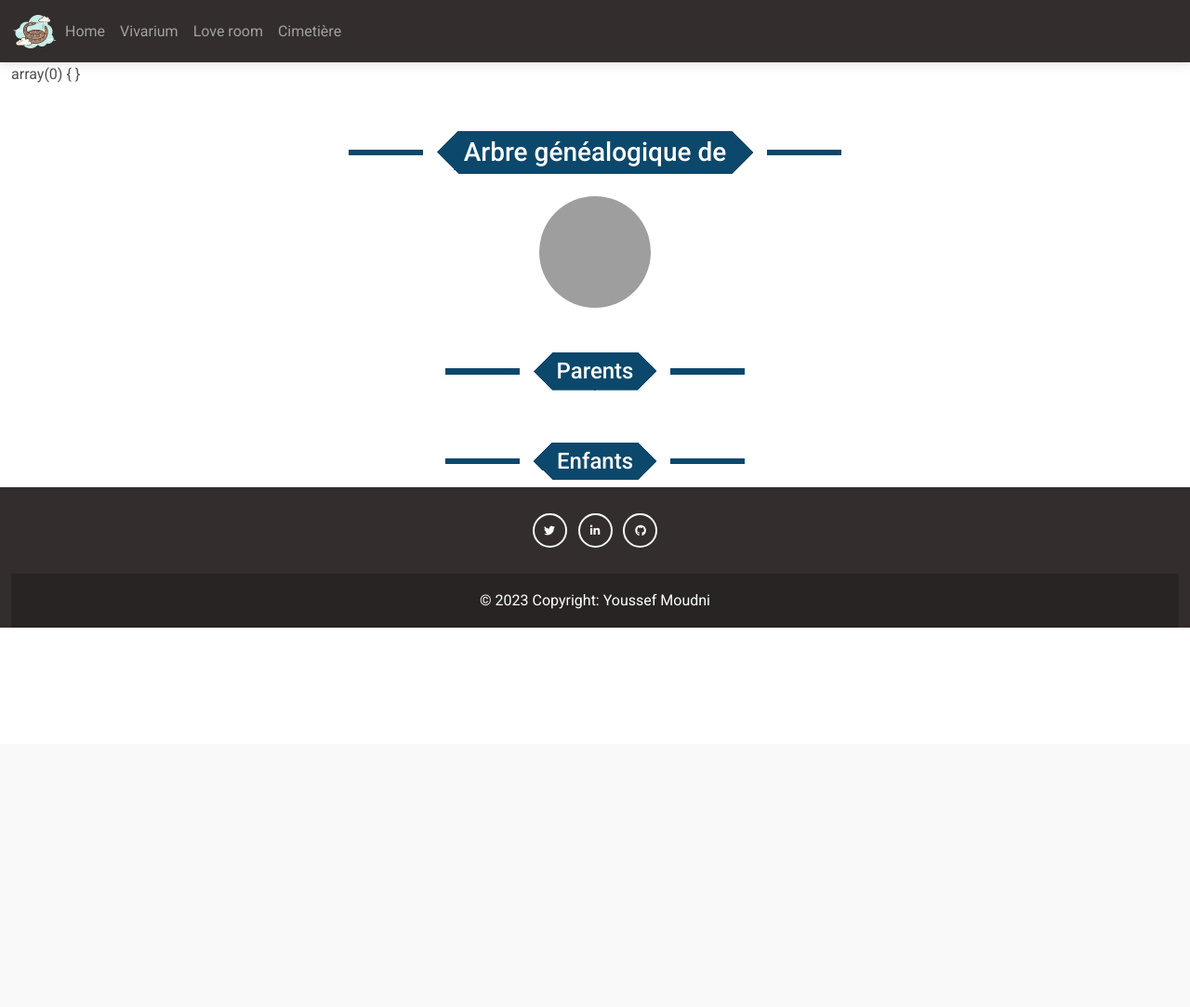
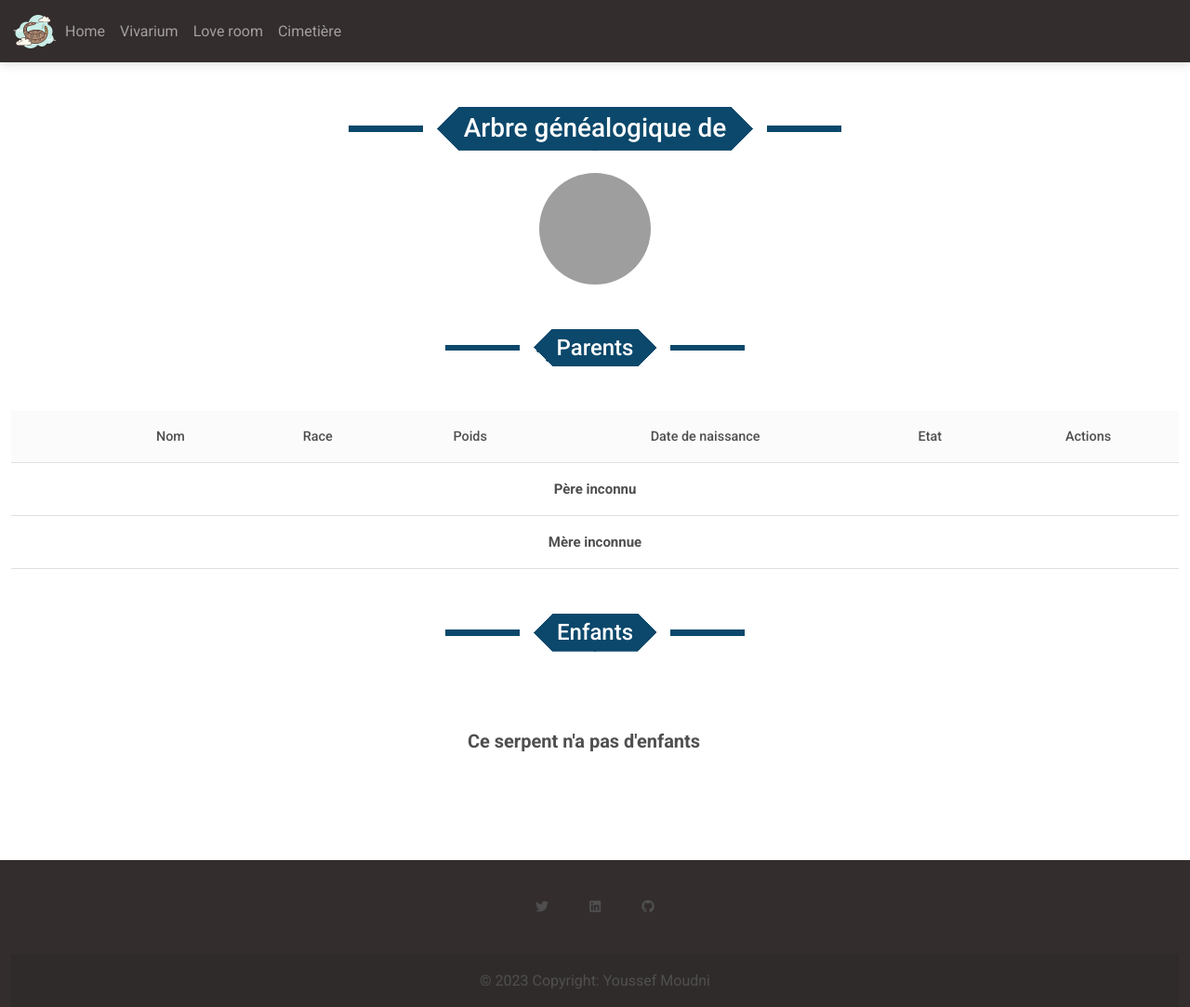
Before and after one commit to youssef67/site-serpents, a PHP site: page /index.php?page=famille in a window 1280 px wide. Shown: the whole page at 93% size. Before the commit the page ends 675 px from the top, so only its background shows below. Run offline with PHP 8.4, Linux system fonts and the light colour scheme; data that the repository does not hold is empty; some libraries are stand-ins or nearby versions; grey boxes are pictures that could not be loaded.

Commit message:
final commit

```diff
--- a/classes/Animal.php
+++ b/classes/Animal.php
@@ -43,6 +43,23 @@ class Animal
         return $res;
     }
 
+    public function selectSnakeLiveOrDeadById($id) {
+        $res = $this->conn->execRequest("SELECT * FROM `" . $this->table . "` WHERE id_animal LIKE " . $id);
+        return $res;
+    }
+
+    public function selectParentById($id) {
+        $res = $this->conn->execRequest("SELECT * FROM `" . $this->table . "` WHERE id_animal LIKE " . $id);
+        return $res;
+    }
+
+    public function selectAllByIdParent($id, $gender) {
+        $typParent = $gender === 1 ? "id_mere" : "id_pere";
+
+        $res = $this->conn->execRequest("SELECT * FROM `" . $this->table . "` WHERE " . $typParent ." LIKE " . $id);
+        return $res;
+    }
+
     public function get($col) {
         return $this->conn->select($this->table, $this->id, $col);
     }
--- a/classes/Bdd.php
+++ b/classes/Bdd.php
@@ -13,7 +13,6 @@ class Bdd
     }
 
     public function execRequest($req)  {
-
         $reqStart = explode(' ', trim($req));
         $typeRequest = $reqStart[0];
 
--- a/components/footer.php
+++ b/components/footer.php
@@ -1,22 +1,47 @@
 <div class="row">
-    <footer class="bg-dark text-center text-white col-12">
-        <div class=" p-4 pb-0">
+    <footer class="text-center bg-dark.bg-gradient g-0" style="background-color: #332D2D">
+        <div class="container-fluid">
+        <!-- Grid container -->
+        <div class="container pt-4">
+            <!-- Section: Social media -->
             <section class="mb-4">
-                <a class="btn btn-outline-light btn-floating m-1" href="#!" role="button"
+                <!-- Twitter -->
+                <a
+                        data-mdb-ripple-init
+                        class="btn btn-link btn-floating btn-lg text-body m-1"
+                        href="#!"
+                        role="button"
+                        data-mdb-ripple-color="dark"
                 ><i class="fab fa-twitter"></i
                     ></a>
-                <a class="btn btn-outline-light btn-floating m-1" href="#!" role="button"
-                ><i class="fab fa-linkedin-in"></i
+                <!-- Linkedin -->
+                <a
+                        data-mdb-ripple-init
+                        class="btn btn-link btn-floating btn-lg text-body m-1"
+                        href="#!"
+                        role="button"
+                        data-mdb-ripple-color="dark"
+                ><i class="fab fa-linkedin"></i
                     ></a>
-                <a class="btn btn-outline-light btn-floating m-1" href="#!" role="button"
+                <!-- Github -->
+                <a
+                        data-mdb-ripple-init
+                        class="btn btn-link btn-floating btn-lg text-body m-1"
+                        href="#!"
+                        role="button"
+                        data-mdb-ripple-color="dark"
                 ><i class="fab fa-github"></i
                     ></a>
             </section>
+            <!-- Section: Social media -->
         </div>
-
-        <div class="text-center p-3" style="background-color: rgba(0, 0, 0, 0.2);">
+        <!-- Grid container -->
+        <!-- Copyright -->
+        <div class="text-center p-3" style="background-color: rgba(0, 0, 0, 0.05);">
             © 2023 Copyright:
-            <a class="text-white">Youssef Moudni</a>
+            <a class="text-body" href="">Youssef Moudni</a>
+        </div>
+        <!-- Copyright -->
         </div>
     </footer>
 </div>
--- a/components/header.php
+++ b/components/header.php
@@ -31,7 +31,7 @@
                         <a class="nav-link" href="index.php?page=cimetiere">Cimetière</a>
                     </li>
                 </ul>
-                <?php if(isset($_REQUEST["page"]) && $_REQUEST["page"] == "vivarium") { ?>
+                <?php if(isset($_REQUEST["page"]) && ($_REQUEST["page"] == "vivarium" || $_REQUEST["page"] == "loveRoom" || $_REQUEST["page"] == "cimetiere")) { ?>
                     <ul class="navbar-nav mb-2 mb-lg-0">
                         <li class="nav-item">
                             <!-- Button trigger modal -->
--- a/index.php
+++ b/index.php
@@ -33,7 +33,7 @@ require("tools/arr_vars.php")
     else
         echo "Cette page n'existe pas";
     ?>
-
+<?php include "components/footer.php" ?>
 <script src="https://code.jquery.com/jquery-3.3.1.slim.min.js" integrity="sha384-q8i/X+965DzO0rT7abK41JStQIAqVgRVzpbzo5smXKp4YfRvH+8abtTE1Pi6jizo" crossorigin="anonymous"></script>
 <script src="https://cdn.jsdelivr.net/npm/popper.js@1.14.3/dist/umd/popper.min.js" integrity="sha384-ZMP7rVo3mIykV+2+9J3UJ46jBk0WLaUAdn689aCwoqbBJiSnjAK/l8WvCWPIPm49" crossorigin="anonymous"></script>
 <script src="https://cdn.jsdelivr.net/npm/bootstrap@4.1.3/dist/js/bootstrap.min.js" integrity="sha384-ChfqqxuZUCnJSK3+MXmPNIyE6ZbWh2IMqE241rYiqJxyMiZ6OW/JmZQ5stwEULTy" crossorigin="anonymous"></script>
@@ -44,6 +44,6 @@ require("tools/arr_vars.php")
 <script src="https://unpkg.com/tippy.js@6/dist/tippy-bundle.umd.js"></script>
 <script src="https://cdn.jsdelivr.net/npm/bootstrap@5.3.2/dist/js/bootstrap.bundle.min.js" integrity="sha384-C6RzsynM9kWDrMNeT87bh95OGNyZPhcTNXj1NW7RuBCsyN/o0jlpcV8Qyq46cDfL" crossorigin="anonymous"></script>
 <script src="/script.js"></script>
-<?php include "components/footer.php" ?>
+
 </body>
 </html>
--- a/pages/famille.php
+++ b/pages/famille.php
@@ -15,19 +15,19 @@ $mort = "mort";
 $vivant = "vivant";
 
 // Récupération des races disponibles + id correspondant
-$races = $conn->execRequest("SELECT `id_race`, `nom_race` FROM `Race`");
+//$races = $conn->execRequest("SELECT `id_race`, `nom_race` FROM `Race`");
 
 //Serpent sur nous allons présenter l'arbre généalogique
-$serpentCible = $a->selectById($_GET['id']);
+$serpentCible = $a->selectSnakeLiveOrDeadById($_GET['id']);
 
 //Recherche du pere
-$pere = $a->selectById($serpentCible[0]["id_pere"]);
+$pere = is_null($serpentCible[0]["id_pere"]) ? [] : $a->selectParentById($serpentCible[0]["id_pere"]);
+
 //Recherche de la mere
-$mere = $a->selectById($serpentCible[0]["id_mere"]);
-
-
-
-var_dump($pere);
+$mere = is_null($serpentCible[0]["id_mere"]) ? [] : $a->selectParentById($serpentCible[0]["id_mere"]);
+//
+////Enfants
+$enfants = $a->selectAllByIdParent($_GET["id"], $serpentCible[0]["genre"]);
 
 ?>
 <div class="row mt-5 text-center">
@@ -40,10 +40,9 @@ var_dump($pere);
 </div>
 <!-- ///////// Listing des parents ////////////-->
 <div class="row mt-5 text-center">
-    <div class="col ">
+    <div class="col">
         <h4 class="col-3 fancy">Parents</h4>
-        <div id="lstParents">
-            <table class="table align-middle mb-0 bg-white card-body p-5 text-center">
+            <table class="table align-middle mb-0 bg-white card-body mt-5 p-5 text-center">
                 <thead class='bg-light'>
                 <tr>
                     <th></th>
@@ -58,6 +57,7 @@ var_dump($pere);
                 <tbody>
 <!--                ////// Pere //////-->
                 <tr>
+                    <?php if (!empty($pere)) { ?>
                         <td>Père</td>
                         <td>
                             <div class="d-flex align-items-center">
@@ -70,9 +70,13 @@ var_dump($pere);
                         <td><?= date("d-m-Y H:i:s", strtotime($pere[0]["date_naissance"])) ?></td>
                         <td><?= empty($pere[0]["delete_at"]) ? $vivant :  $mort ?></td>
                         <td><a href="index.php?page=famille&id=<?= $pere[0]["id_animal"] ?>" type="button" class="btn btn-list" style="background-color: #F27438;">Voir l'arbre généalogique</a></td>
+                    <?php } else { ?>
+                        <td colspan="7" style="font-weight: bold; font-size: 15px">Père inconnu</td>
+                    <?php } ?>
                 </tr>
 <!--                ////// Mere //////-->
                 <tr>
+                    <?php if (!empty($mere)) { ?>
                         <td>Mère</td>
                         <td>
                             <div class="d-flex align-items-center">
@@ -85,12 +89,53 @@ var_dump($pere);
                         <td><?= date("d-m-Y H:i:s", strtotime($mere[0]["date_naissance"])) ?></td>
                         <td><?= empty($mere[0]["delete_at"]) ? $vivant . "e" :  $mort ?></td>
                         <td><a href="index.php?page=famille&id=<?= $mere[0]["id_animal"] ?>" type="button" class="btn btn-list" style="background-color: #F27438;">Voir l'arbre généalogique</a></td>
+                    <?php } else { ?>
+                        <td colspan="7" style="font-weight: bold; font-size: 15px">Mère inconnue</td>
+                    <?php } ?>
                 </tr>
                 </tbody>
             </table>
     </div>
 </div>
+<!--                ////// Enfants //////-->
+<div class="row mt-5 text-center mb-5">
+    <h4 class="col-3 fancy">Enfants</h4>
+<?php if (count($enfants) > 0) { ?>
+        <table class="table align-middle mb-0 bg-white card-body mt-5 p-5 text-center">
+            <thead class='bg-light'>
+            <tr>
+                <th>Nom</th>
+                <th>Race</th>
+                <th>Sexe</th>
+                <th>Poids</th>
+                <th>Date de naissance</th>
+                <th>Etat</th>
+                <th>Actions</th>
+            </tr>
+            </thead>
+            <tbody>
+           <?php foreach ($enfants as $enfant) { ?>
+                   <tr>
+                       <td>
+                           <div class="d-flex align-items-center">
+                               <img src="../img/snake-img/<?= $enfant["path_img"] ?>" class='rounded-circle' style='width: 55px; height: 55px'/>
+                               <div class='ms-3'><?= $enfant["nom"] ?></div>
                            </div>
-<div class="row mt-5 text-center">
-    <h4 class="col-3 fancy">Enfants</h4>
+                       </td>
+                       <td><?= \classes\Race::getRace($enfant["id_race"]) ?></td>
+                       <td><?= $enfant["genre"] === 1 ? "Femelle" : "Mâle" ?></td>
+                       <td><?= $enfant["poids"] ?></td>
+                       <td><?= date("d-m-Y H:i:s", strtotime($enfant["date_naissance"])) ?></td>
+                       <td><?= empty($enfant["delete_at"]) ? $vivant . "e" :  $mort ?></td>
+                       <td><a href="index.php?page=famille&id=<?= $enfant["id_animal"] ?>" type="button" class="btn btn-list" style="background-color: #F27438;">Voir l'arbre généalogique</a></td>
+                   </tr>
+            <?php } ?>
+            </tbody>
+        </table>
+<?php }
+else { ?>
+        <div class="row">
+            <p class="mt-4 p-5" style="font-weight: bold; font-size: 20px">Ce serpent n'a pas d'enfants</p>
         </div>
+<?php } ?>
+</div>
--- a/pages/loveRoom.php
+++ b/pages/loveRoom.php
@@ -10,7 +10,7 @@
     <h3 class="col-3 fancy">
         La chambre nuptiale
     </h3>
-    <p class="mt-4" style="font-size: 1.5em">Un lieu de plaisir et de rencontre innattendu</p>
+    <p class="mt-4" style="font-size: 1.5em">Un lieu de plaisir et de rencontres</p>
     <p style="font-size: 1.5em">Si pas de papillons dans le ventre, laissez le hasard faire les choses !!!</p>
 </div>
 <div class="row text-center" style="display: none" id="info">
--- a/pages/updtSnake.php
+++ b/pages/updtSnake.php
@@ -94,7 +94,7 @@ if(isset($_POST["sub_snake"])) {
 }
 
 // Création d'une date qui indique l'instant présent et qui permet de pré-remplir le champq de la date
-$dateTemp = strtotime("now");
+$dateTemp = strtotime("NOW");
 $dateTempToString = date("Y-m-d H:i:s", $dateTemp);
 
 ?>
@@ -168,7 +168,7 @@ $dateTempToString = date("Y-m-d H:i:s", $dateTemp);
                       </div>
                   </div>
                   <div class="col">
-                      <label class="form-label" for="customRange1">Merci d'indiquer son espérance de vie en minute</label>
+                      <label class="form-label" for="customRange1">Merci d'indiquer son espérance de vie en minutes</label>
                       <div class="range">
                           <input
                               name="duree_vie"
--- a/script.js
+++ b/script.js
@@ -1,8 +1,3 @@
-// localStorage.removeItem("femelleIdSelectionne")
-// localStorage.removeItem("maleIdSelectionne")
-
-console.log(localStorage)
-
 let feuVert = document.getElementById("feuVertLove")
 
 if (localStorage.getItem("femelleIdSelectionne") !== null
@@ -26,9 +21,6 @@ tippy("#btn-supprimerSerpent", {
     content: "Supprimer le serpent"
 });
 
-function getFamille() {
-    console.log("toto")
-}
 function displayNotif(type) {
     let operation = localStorage.getItem("operation");
 
```
Also changed, not shown: components/tableSnakeContent.php (+3 -5 lines), pages/cimetiere.php (+6 -5 lines), pages/home.php (+4 -4 lines), pages/vivarium.php (+1 -9 lines). Lines whose indentation alone changed are shown as unchanged.
